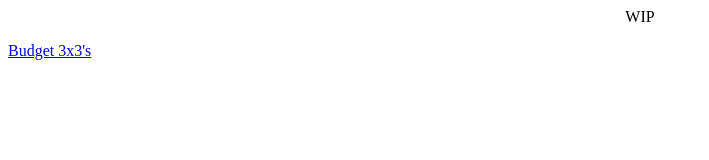
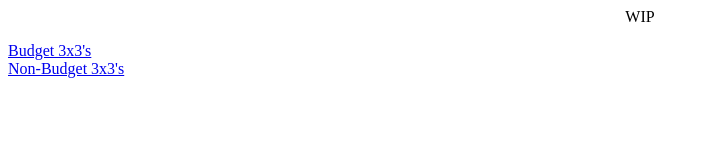
Before and after one commit to cfgexe/testing-grounds, a plain HTML site: page index.html in a window 1280 px wide. Shown: the whole page, without its empty margins (0-709 px from the left). Drawn offline with Linux system fonts and the light colour scheme.

Commit message:
Update index.html

```diff
--- a/index.html
+++ b/index.html
@@ -5,4 +5,4 @@
 
 
 <br>
-<a href="nonbudget/3x3.html"Non-Budget 3x3's</a>
+<a href="nonbudget/3x3.html">Non-Budget 3x3's</a>
```
